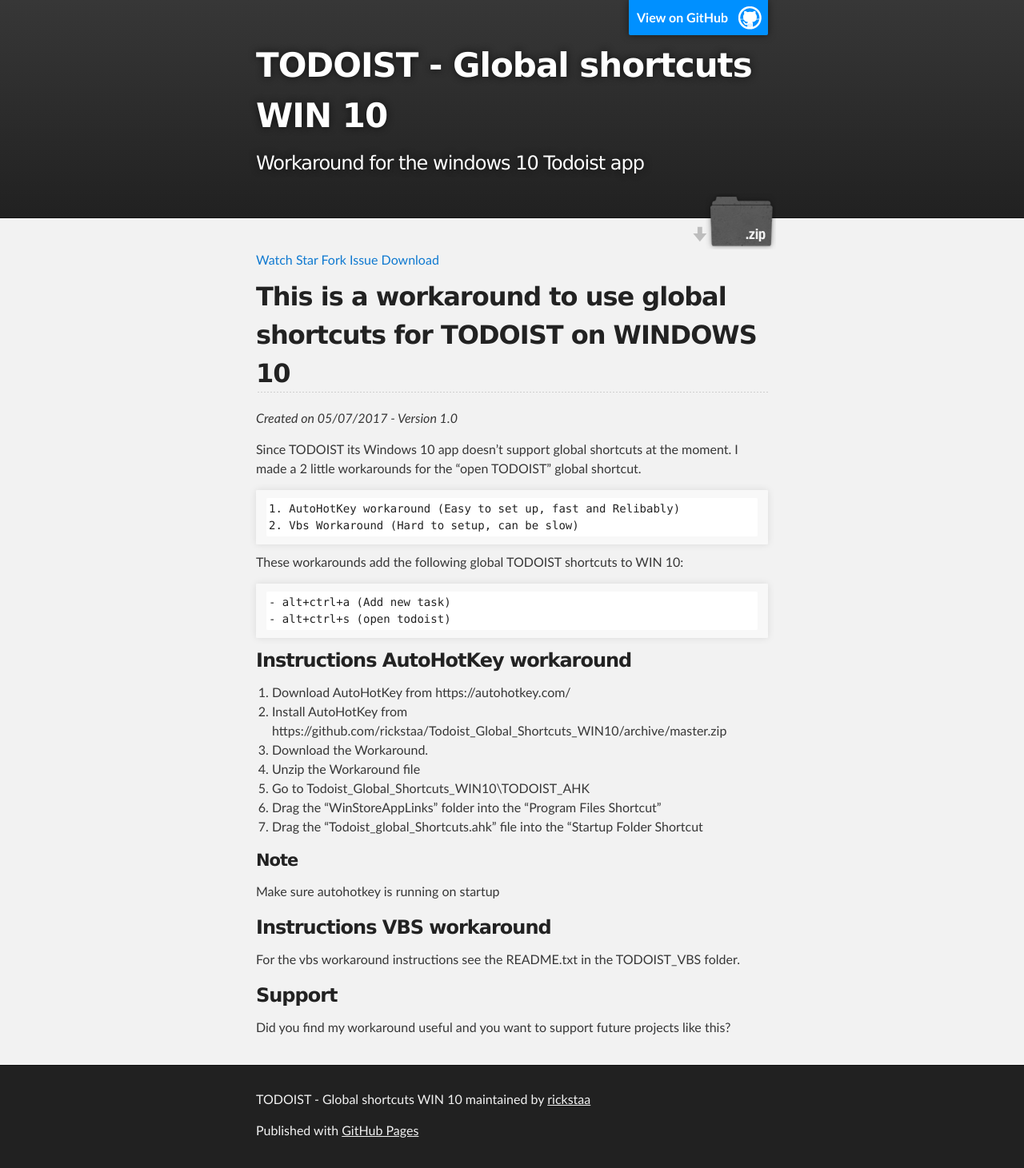
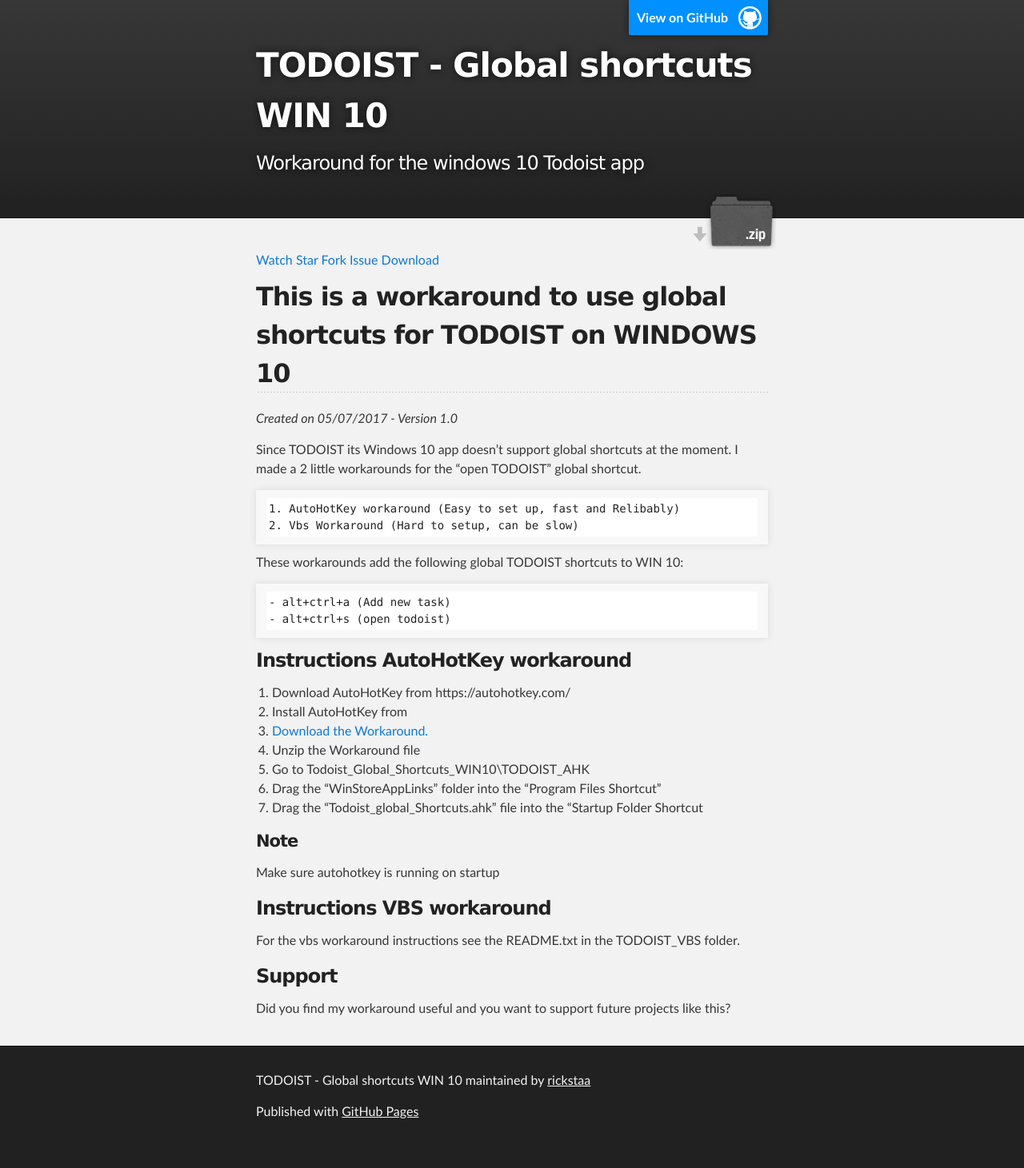
Before and after one commit to rickstaa/todoist-global-shortcuts-WIN10, a Jekyll site: the page built from index.md, in a window 1280 px wide. Shown: the whole page at 80% size. Built offline with Jekyll 4.4.1, drawn with Linux system fonts in a browser that asks for light colours; our own code applies the rules of GitHub Pages for plain Markdown files; a script that is not in the unit is left out; after the commit the page ends 1437 px from its top, so only the background shows below that.

Commit message:
Update index.md

```diff
--- a/index.md
+++ b/index.md
@@ -14,8 +14,8 @@ These workarounds add the following global TODOIST shortcuts to WIN 10:
 
 ### Instructions AutoHotKey workaround
 1. Download AutoHotKey from https://autohotkey.com/
-2. Install AutoHotKey from https://github.com/rickstaa/Todoist_Global_Shortcuts_WIN10/archive/master.zip
-3. Download the Workaround.
+2. Install AutoHotKey from
+3. [Download the Workaround.](https://github.com/rickstaa/Todoist_Global_Shortcuts_WIN10/archive/master.zip)
 4. Unzip the Workaround file
 5. Go to Todoist_Global_Shortcuts_WIN10\TODOIST_AHK
 6. Drag the "WinStoreAppLinks" folder into the "Program Files Shortcut"
```
